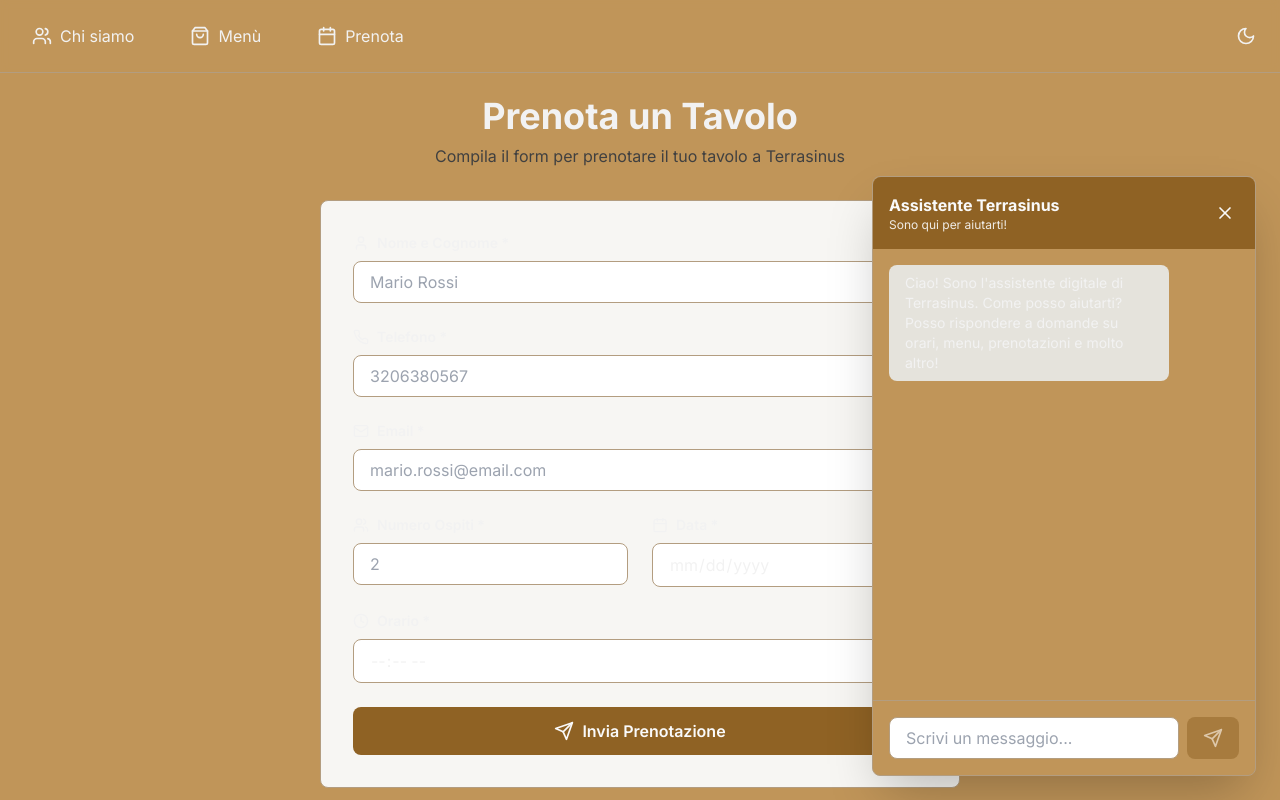
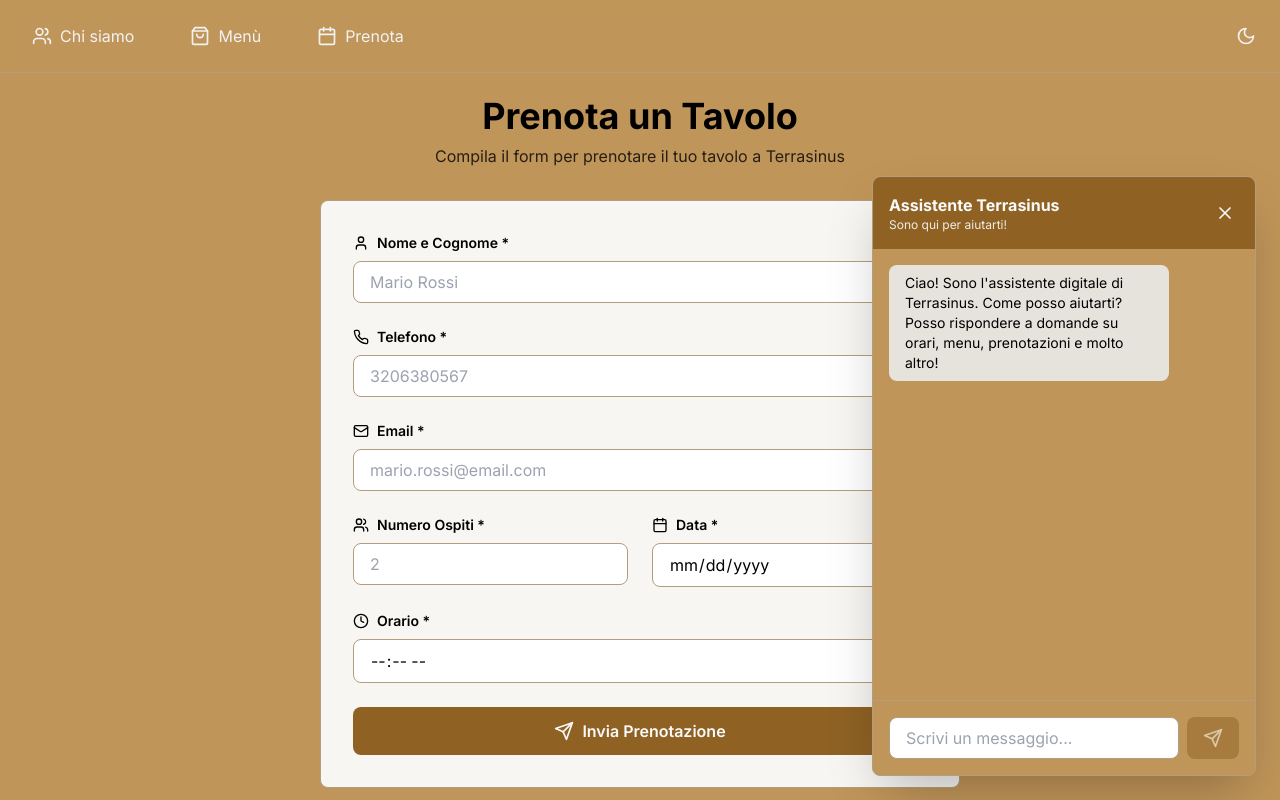
Before and after one commit to LCtech96/Terrasinus, a Next.js app: page /booking in a window 1280 px wide. Both pictures are taken after a click on the button 1228 px from the left and 748 px from the top of the page. Shown: the top 800 px of the page. Built offline with nearby package versions, Linux system fonts and the light colour scheme.

Commit message:
Improve text contrast in booking page and AI chat, move chat button higher to avoid navbar overlap

```diff
--- a/app/booking/page.tsx
+++ b/app/booking/page.tsx
@@ -49,8 +49,8 @@ export default function BookingPage() {
       <div className="pt-16 md:pt-24 pb-12">
         <div className="container mx-auto px-4 max-w-2xl">
           <div className="text-center mb-8">
-            <h1 className="text-3xl md:text-4xl font-bold mb-2">Prenota un Tavolo</h1>
-            <p className="text-muted-foreground">
+            <h1 className="text-3xl md:text-4xl font-bold mb-2 text-black">Prenota un Tavolo</h1>
+            <p className="text-black/80">
               Compila il form per prenotare il tuo tavolo a Terrasinus
             </p>
           </div>
@@ -66,7 +66,7 @@ export default function BookingPage() {
 
           <form onSubmit={handleSubmit} className="bg-card border border-border rounded-lg p-6 md:p-8 space-y-6">
             <div className="space-y-2">
-              <label className="flex items-center gap-2 text-sm font-semibold">
+              <label className="flex items-center gap-2 text-sm font-semibold text-black">
                 <User className="w-4 h-4" />
                 Nome e Cognome *
               </label>
@@ -75,13 +75,13 @@ export default function BookingPage() {
                 required
                 value={formData.name}
                 onChange={(e) => setFormData({ ...formData, name: e.target.value })}
-                className="w-full px-4 py-2 border border-border rounded-lg focus:outline-none focus:ring-2 focus:ring-primary"
+                className="w-full px-4 py-2 border border-border rounded-lg focus:outline-none focus:ring-2 focus:ring-primary text-black"
                 placeholder="Mario Rossi"
               />
             </div>
 
             <div className="space-y-2">
-              <label className="flex items-center gap-2 text-sm font-semibold">
+              <label className="flex items-center gap-2 text-sm font-semibold text-black">
                 <Phone className="w-4 h-4" />
                 Telefono *
               </label>
@@ -90,13 +90,13 @@ export default function BookingPage() {
                 required
                 value={formData.phone}
                 onChange={(e) => setFormData({ ...formData, phone: e.target.value })}
-                className="w-full px-4 py-2 border border-border rounded-lg focus:outline-none focus:ring-2 focus:ring-primary"
+                className="w-full px-4 py-2 border border-border rounded-lg focus:outline-none focus:ring-2 focus:ring-primary text-black"
                 placeholder="3206380567"
               />
             </div>
 
             <div className="space-y-2">
-              <label className="flex items-center gap-2 text-sm font-semibold">
+              <label className="flex items-center gap-2 text-sm font-semibold text-black">
                 <Mail className="w-4 h-4" />
                 Email *
               </label>
@@ -105,14 +105,14 @@ export default function BookingPage() {
                 required
                 value={formData.email}
                 onChange={(e) => setFormData({ ...formData, email: e.target.value })}
-                className="w-full px-4 py-2 border border-border rounded-lg focus:outline-none focus:ring-2 focus:ring-primary"
+                className="w-full px-4 py-2 border border-border rounded-lg focus:outline-none focus:ring-2 focus:ring-primary text-black"
                 placeholder="mario.rossi@email.com"
               />
             </div>
 
             <div className="grid grid-cols-1 md:grid-cols-2 gap-6">
               <div className="space-y-2">
-                <label className="flex items-center gap-2 text-sm font-semibold">
+                <label className="flex items-center gap-2 text-sm font-semibold text-black">
                   <Users className="w-4 h-4" />
                   Numero Ospiti *
                 </label>
@@ -122,13 +122,13 @@ export default function BookingPage() {
                   min="1"
                   value={formData.guests}
                   onChange={(e) => setFormData({ ...formData, guests: e.target.value })}
-                  className="w-full px-4 py-2 border border-border rounded-lg focus:outline-none focus:ring-2 focus:ring-primary"
+                  className="w-full px-4 py-2 border border-border rounded-lg focus:outline-none focus:ring-2 focus:ring-primary text-black"
                   placeholder="2"
                 />
               </div>
 
               <div className="space-y-2">
-                <label className="flex items-center gap-2 text-sm font-semibold">
+                <label className="flex items-center gap-2 text-sm font-semibold text-black">
                   <Calendar className="w-4 h-4" />
                   Data *
                 </label>
@@ -137,14 +137,14 @@ export default function BookingPage() {
                   required
                   value={formData.date}
                   onChange={(e) => setFormData({ ...formData, date: e.target.value })}
-                  className="w-full px-4 py-2 border border-border rounded-lg focus:outline-none focus:ring-2 focus:ring-primary"
+                  className="w-full px-4 py-2 border border-border rounded-lg focus:outline-none focus:ring-2 focus:ring-primary text-black"
                   min={new Date().toISOString().split('T')[0]}
                 />
               </div>
             </div>
 
             <div className="space-y-2">
-              <label className="flex items-center gap-2 text-sm font-semibold">
+              <label className="flex items-center gap-2 text-sm font-semibold text-black">
                 <Clock className="w-4 h-4" />
                 Orario *
               </label>
@@ -153,7 +153,7 @@ export default function BookingPage() {
                 required
                 value={formData.time}
                 onChange={(e) => setFormData({ ...formData, time: e.target.value })}
-                className="w-full px-4 py-2 border border-border rounded-lg focus:outline-none focus:ring-2 focus:ring-primary"
+                className="w-full px-4 py-2 border border-border rounded-lg focus:outline-none focus:ring-2 focus:ring-primary text-black"
               />
             </div>
 
--- a/components/AIChatWidget.tsx
+++ b/components/AIChatWidget.tsx
@@ -194,7 +194,7 @@ export function AIChatWidget() {
       <button
         onClick={() => setIsOpen(!isOpen)}
         className={cn(
-          "fixed bottom-6 right-6 z-50 w-14 h-14 rounded-full bg-primary text-primary-foreground shadow-lg hover:shadow-xl transition-all flex items-center justify-center",
+          "fixed bottom-20 md:bottom-6 right-6 z-50 w-14 h-14 rounded-full bg-primary text-primary-foreground shadow-lg hover:shadow-xl transition-all flex items-center justify-center",
           isOpen && "hidden"
         )}
         aria-label="Apri chat"
@@ -204,7 +204,7 @@ export function AIChatWidget() {
 
       {/* Chat Window */}
       {isOpen && (
-        <div className="fixed bottom-6 right-6 z-50 w-96 h-[600px] bg-background border border-border rounded-lg shadow-2xl flex flex-col">
+        <div className="fixed bottom-20 md:bottom-6 right-6 z-50 w-96 h-[600px] bg-background border border-border rounded-lg shadow-2xl flex flex-col">
           {/* Header */}
           <div className="bg-primary text-primary-foreground p-4 rounded-t-lg flex items-center justify-between">
             <div>
@@ -234,10 +234,10 @@ export function AIChatWidget() {
                     "max-w-[80%] rounded-lg px-4 py-2",
                     msg.role === "user"
                       ? "bg-primary text-primary-foreground"
-                      : "bg-muted text-foreground"
+                      : "bg-muted text-black"
                   )}
                 >
-                  <p className="text-sm whitespace-pre-wrap">{msg.content}</p>
+                  <p className="text-sm whitespace-pre-wrap text-black">{msg.content}</p>
                 </div>
               </div>
             ))}
@@ -288,7 +288,7 @@ export function AIChatWidget() {
                 onChange={(e) => setInput(e.target.value)}
                 onKeyPress={(e) => e.key === "Enter" && handleSend()}
                 placeholder="Scrivi un messaggio..."
-                className="flex-1 px-4 py-2 border border-border rounded-lg focus:outline-none focus:ring-2 focus:ring-primary"
+                className="flex-1 px-4 py-2 border border-border rounded-lg focus:outline-none focus:ring-2 focus:ring-primary text-black"
                 disabled={loading}
               />
               <button
```
